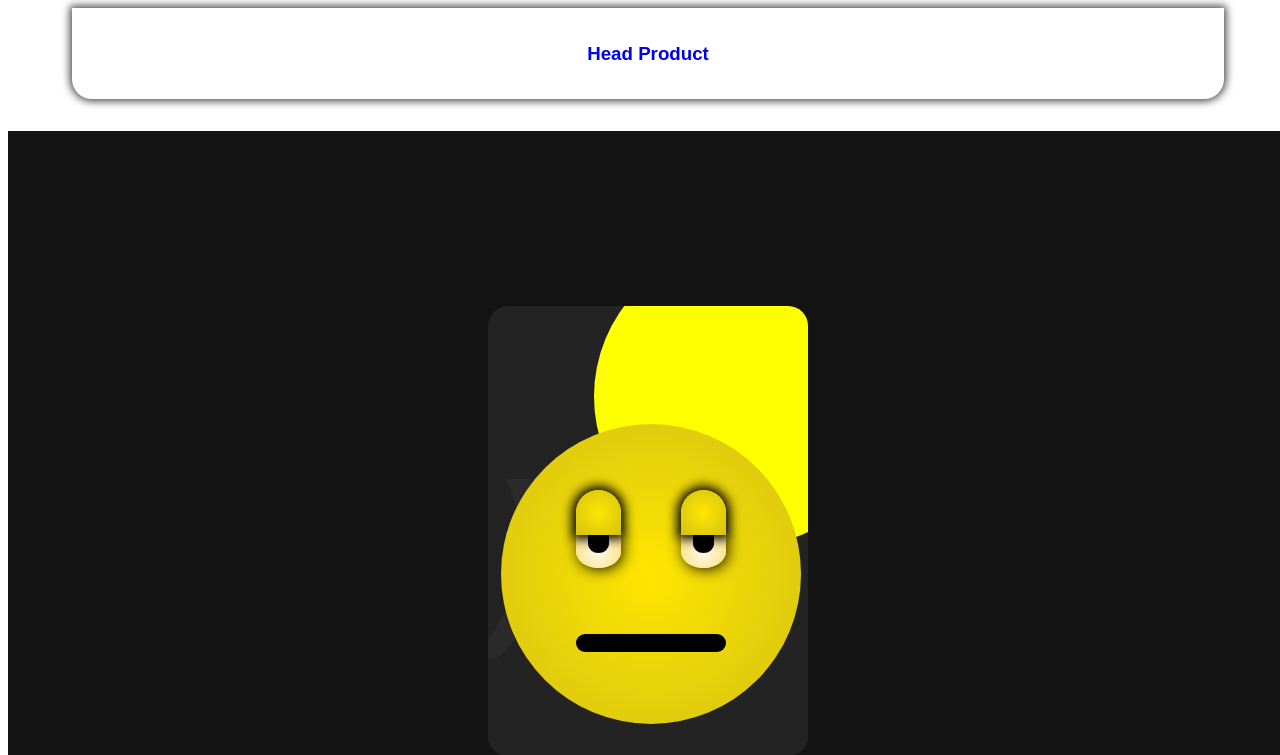
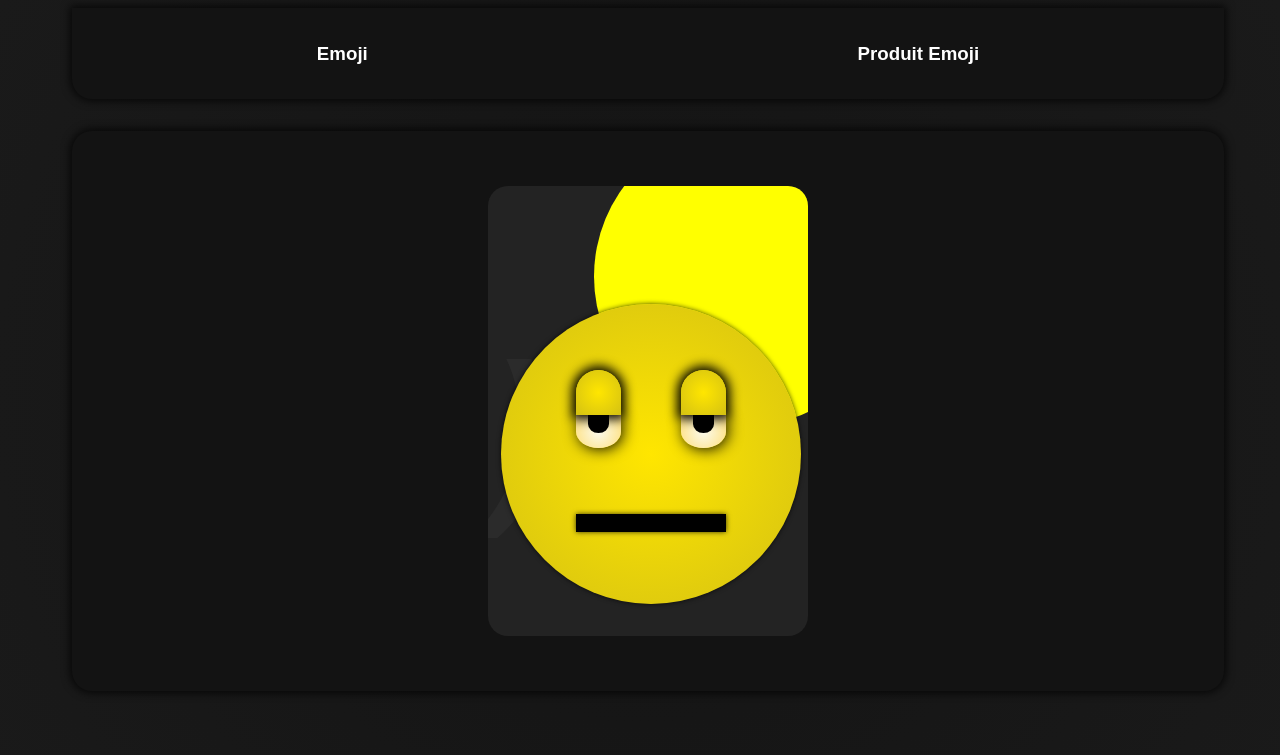
Before and after one commit to pierreyvesdonze/drawings, a Symfony app: template pyDrawings/templates/product/product.html.twig in a window 1280 px wide. Shown: the top 755 px of the page. After the commit the page ends 604 px from the top, so only its background shows below. Run offline with Twig, Linux system fonts and the light colour scheme; the template is opened without the code that fills it, so the values that code supplies are empty; some libraries are stand-ins or nearby versions.

Commit message:
déploiement

```diff
--- a/pyDrawings/templates/nav/_menu.sidebar.html.twig
+++ b/pyDrawings/templates/nav/_menu.sidebar.html.twig
@@ -1,10 +1,9 @@
 <nav class="menu">
-
-    <div>
         <h3 class="ml-3">
-            <a href="{{ path('home') }}">Head
+            <a href="{{ path('home') }}">Emoji
             </a>
-            <a href="{{ path('product') }}">Product</a>
+        </3>
+        <h3>
+            <a href="{{ path('product') }}">Produit Emoji</a>
         </h3>
-    </div>
 </nav>
--- a/pyDrawings/templates/product/product.html.twig
+++ b/pyDrawings/templates/product/product.html.twig
@@ -40,7 +40,7 @@
                         <span class="head-color red-color"></span>
                         <span class="head-color yellow-color"></span>
                     </div>
-                    <a href="#">Adopter</a>
+                    <a href="#" class="adopter">Adopter</a>
                 </div>
             </div>
         </div>
```
Also changed, not shown: pyDrawings/public/assets/css/_firsthead.scss, pyDrawings/public/assets/css/_product.scss, pyDrawings/public/assets/css/_settings.scss, pyDrawings/public/assets/css/styles.css, pyDrawings/public/assets/css/styles.scss, pyDrawings/public/assets/js/app.js, 1 other file.
